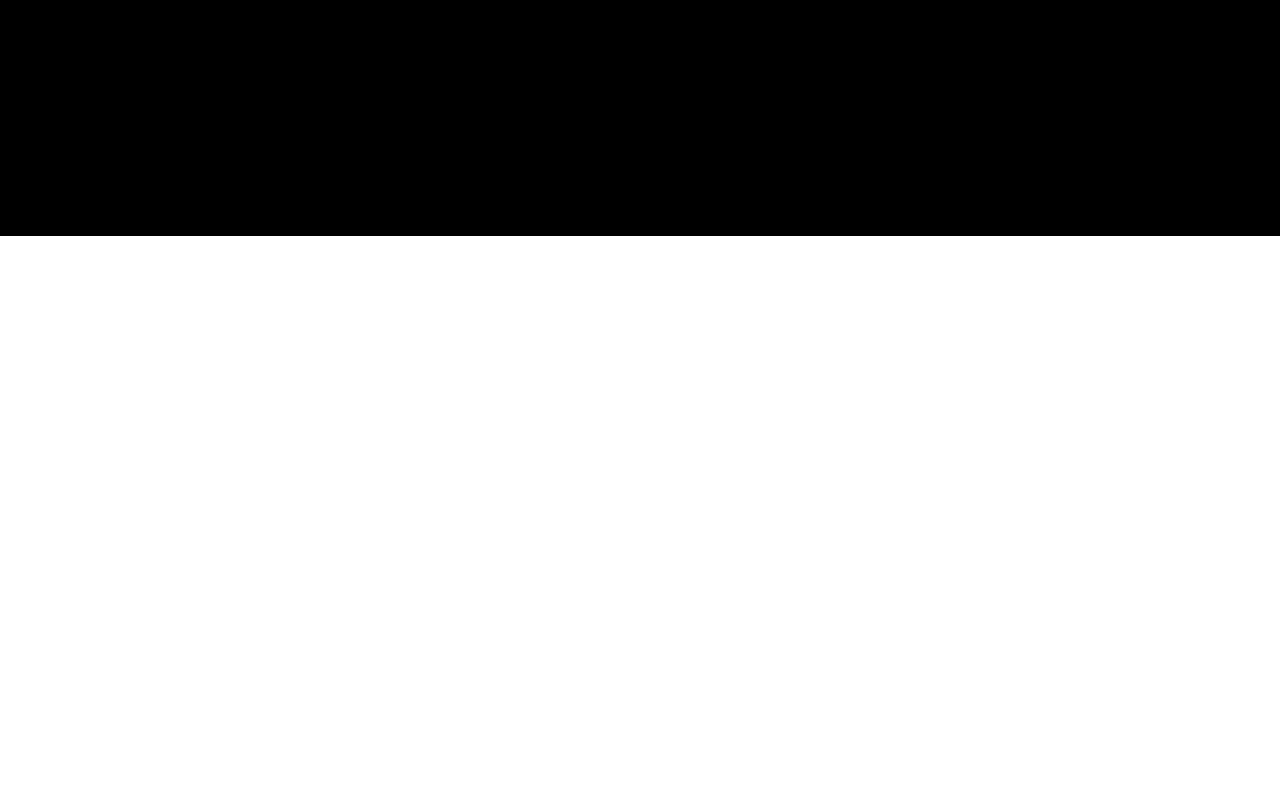
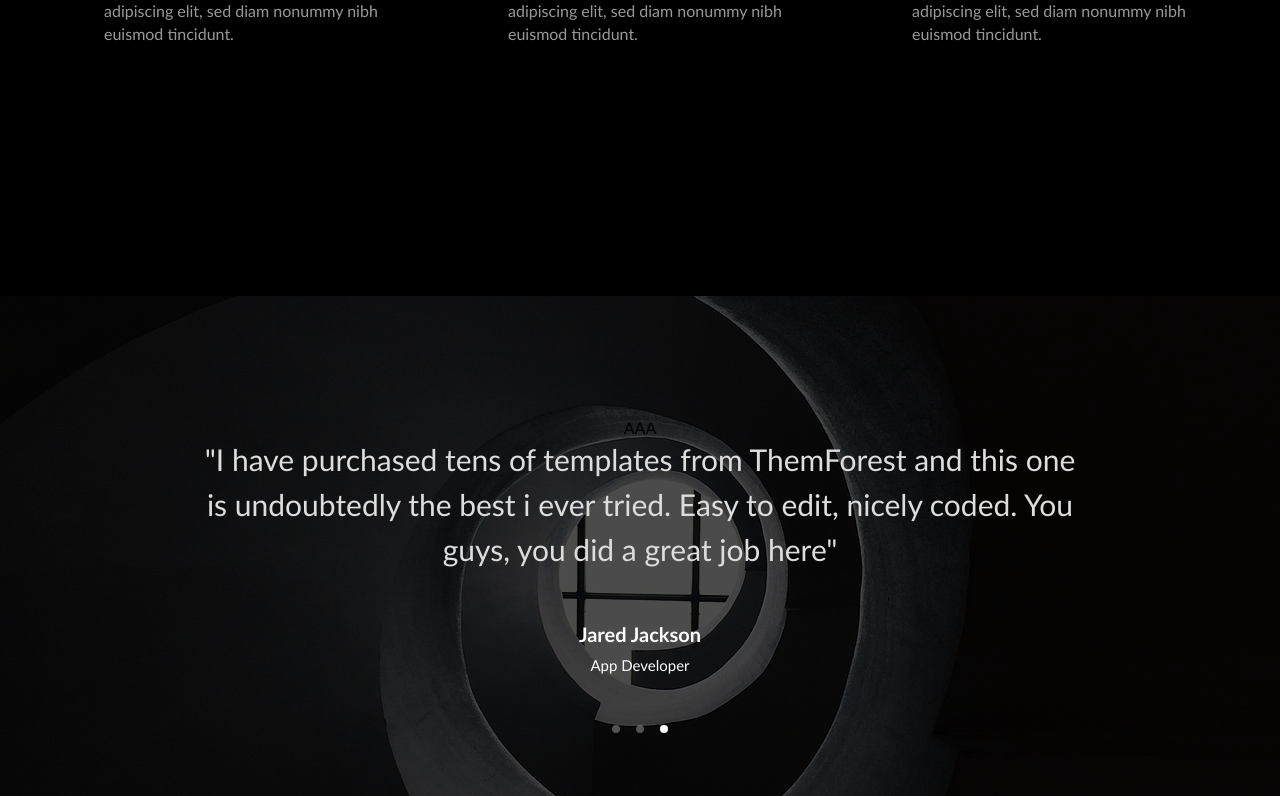
Before and after one commit to MatheusGomesRocha/DesignClone2, a React (Create React App) app: page / in a window 1280 px wide. Shown: the part 3476-4272 px from the top of the page. Before the commit the page ends 3712 px from the top, so only its background shows below. Built offline with nearby package versions, Linux system fonts and the light colour scheme.

Commit message:
Criando Component Comments (onde ficam os comentários dos usuários) + finalizando front-end usando a Library Carousel

```diff
--- a/src/App.js
+++ b/src/App.js
@@ -3,6 +3,7 @@ import WeAre from "./components/WeAre";
 import About from "./components/About";
 import Team from "./components/Team";
 import More from "./components/More";
+import Comments from "./components/Comments";
 
 function App() {
   return (
@@ -16,6 +17,8 @@ function App() {
       <Team />
 
       <More />
+
+      <Comments />
     </div>
   );
 }
--- /dev/null
+++ b/src/components/Comments.css
@@ -0,0 +1,62 @@
+.comments {
+    background-image: url("../img/window.jpg");
+    background-size: cover;
+    background-position: center;
+    width: 100%;
+    height: 500px;
+    position: relative;
+    display: flex;
+    align-items: center;
+    justify-content: center;
+    font-family: Candara;
+}
+
+.comments .commentsHidden {
+    position: absolute;
+    top: 0;
+    width: 100%;
+    height: 500px;
+    background-color: rgba(0, 0, 0, 0.7);
+}
+
+.comments .center {
+    display: flex;
+    flex-direction: column;
+    z-index: 999;
+    align-items: center;
+    justify-content: center;
+    width: 100%;
+    background: none;
+    padding: 50px 0;
+    height: 400px;
+}
+
+.comments .center .comment {
+    color: #ddd;
+    text-align: center;
+    font-size: 30px;
+    line-height: 1.5;
+    width: 70%;
+}
+
+.comments .center .name {
+    color: #fff;
+    font-size: 20px;
+    font-weight: bold;
+    margin-top: 50px;
+    width: 70%;
+}
+
+.comments .center .area {
+    color: #fff;
+    font-size: 15px;
+    margin-top: 10px;
+    width: 70%;
+}
+
+
+/** Carousel Library */
+.carousel .slide {          /* Tira o background preto do Component */
+    background: none;
+}
+/** */
--- /dev/null
+++ b/src/components/Comments.js
@@ -0,0 +1,47 @@
+import './Comments.css';
+import "react-responsive-carousel/lib/styles/carousel.min.css";
+import {Carousel} from 'react-responsive-carousel';
+
+let array = [
+    {
+        id: 1,
+        name: "Lindsay Swanson",
+        area: "Wunderking Inc",
+        comment: "This is one of the best themes that i bought on ThemeForest. It is well documented and well coded, but best of all is the friendly and quick support behind"
+    },
+    {
+        id: 2,
+        name: "Jack Westbrook",
+        area: "Web Developer",
+        comment: "This guys are amazing! They were so quick to respond, and let me tell you, they are all knowing! I highly recommend their themes! They are all about making their clients happy"
+    },
+    {
+        id: 3,
+        name: "Jared Jackson",
+        area: "App Developer",
+        comment: "I have purchased tens of templates from ThemForest and this one is undoubtedly the best i ever tried. Easy to edit, nicely coded. You guys, you did a great job here"
+    },
+]
+
+export default () => {
+
+    return (
+        <div className={"comments"}>
+            <div className={"commentsHidden"}></div>
+
+            <Carousel infiniteLoop={true} autoPlay={true} swipeable={true} showStatus={false} showArrows={false}
+                      showThumbs={false}>
+                {array.map((item, k) => (
+                    <div key={k} className={"center"}>
+                        <span>AAA</span>
+                        <span className={"comment"}>"{item.comment}"</span>
+
+                        <span className={"name"}>{item.name}</span>
+                        <span className={"area"}>{item.area}</span>
+                    </div>
+                ))}
+
+            </Carousel>
+        </div>
+    )
+}
--- a/src/components/Team.css
+++ b/src/components/Team.css
@@ -44,7 +44,7 @@
 .team .carousel {       /* Div Father */
     display: flex;
     grid-gap: 20px;
-    padding-top: 50px;
+    padding: 50px 0 30px 0;
     justify-content: center;
     width: 100%;
 }
```
